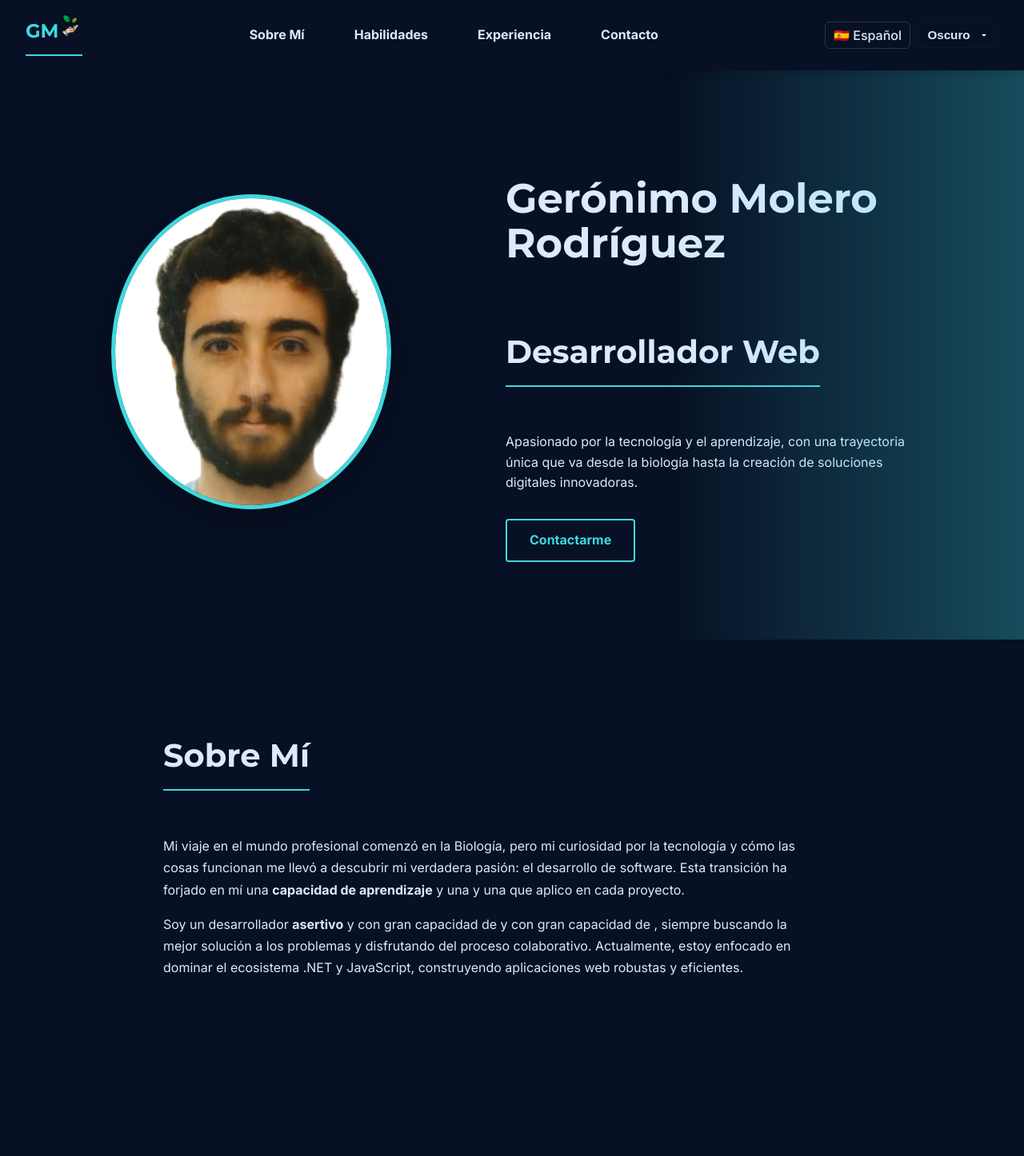
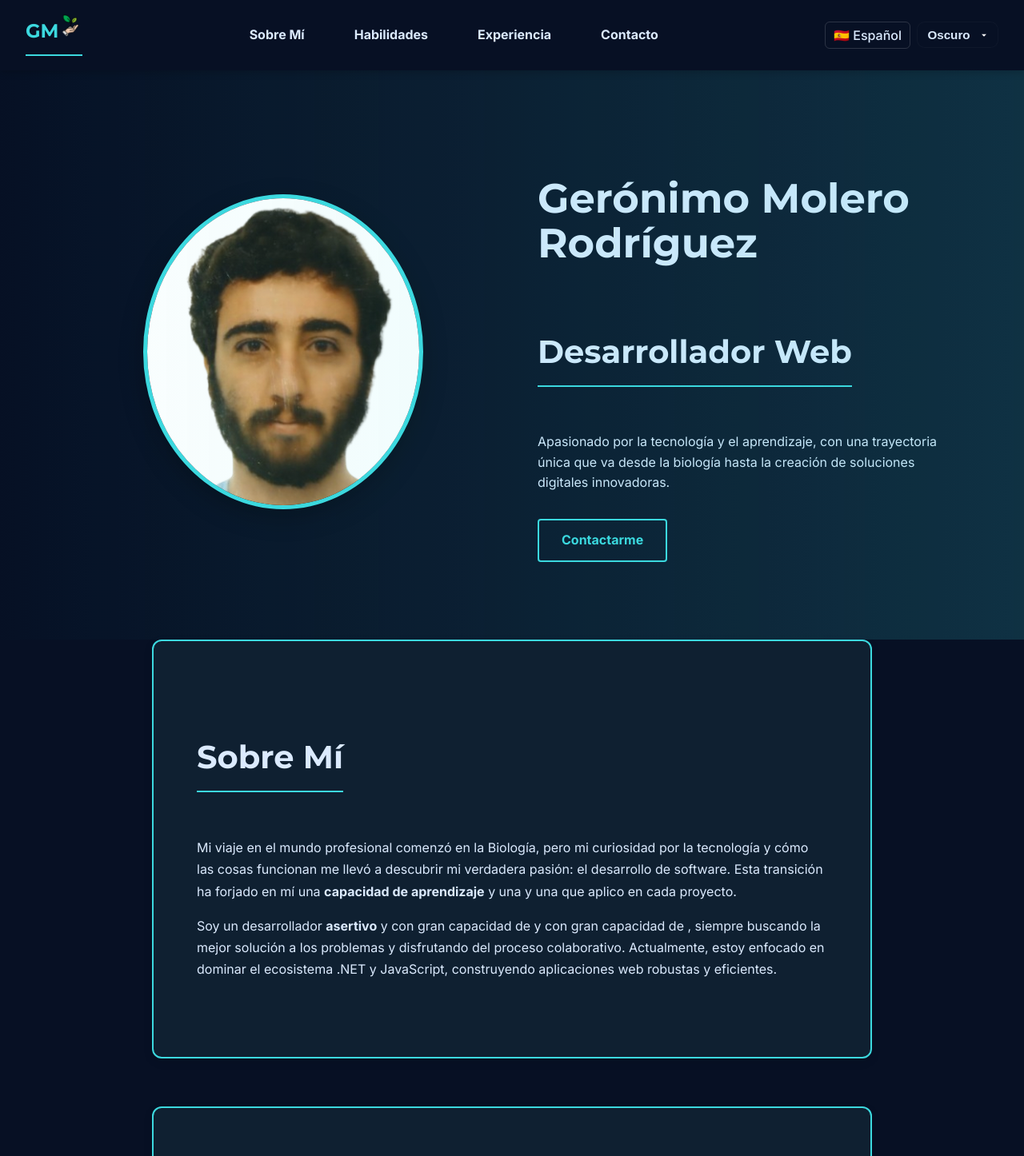
Before and after one commit to GeroniMolero/MiPortfolio, a React (Vite) app: page / in a window 1280 px wide. Shown: the top 1446 px of the page at 80% size. Built offline with nearby package versions, Linux system fonts and the light colour scheme.

Commit message:
Update estilos

```diff
--- a/src/index.css
+++ b/src/index.css
@@ -25,7 +25,7 @@ a:hover {
 body {
   margin: 0;
   display: flex;
-  /* justify-content: center; */
+  justify-content: center;
   place-items: center;
   min-width: 320px;
   min-height: 100vh;
--- a/src/styles/FarolaImg.css
+++ b/src/styles/FarolaImg.css
@@ -25,13 +25,33 @@
   position: absolute;
   top: 0;
   right: 0;
-  width: 450px; /* Ancho del haz de luz */
+  width: 1350px; /* Ancho del haz de luz */
   height: 100vh;
   background: linear-gradient(
     to left,
-    rgba(var(--accent-rgb), 0.3),
+    rgba(var(--accent-rgb), 0.2),
     rgba(var(--accent-rgb), 0)
   );
   z-index: 15;
   pointer-events: none;
+
+  animation: parpadeo 3s infinite ease-in-out;
 }
+
+@keyframes parpadeo {
+  0% {
+    opacity: 1;
+  }
+  25% {
+    opacity: 0.6;
+  }
+  50% {
+    opacity: 0.3;
+  }
+  75% {
+    opacity: 0.8;
+  }
+  100% {
+    opacity: 1;
+  }
+}
--- a/src/styles/Footer.css
+++ b/src/styles/Footer.css
@@ -1,5 +1,4 @@
 .footer{
     opacity: 0.8;
-    text-align: start;
-    margin-left: 30px;
+    text-align: center;
 }
--- a/src/styles/global.css
+++ b/src/styles/global.css
@@ -134,12 +134,21 @@ a:hover {
 }
 
 /* Estilos comunes para las secciones */
-.section:not(#skills){
+/* .section:not(#skills){
   padding: 80px 5%;
   max-width: 900px;
   margin: 0 auto;
+} */
+
+.section{
+  padding: 80px 5%;
+  max-width: 900px;
+  border:2px solid var(--accent-color);
+  border-radius:12px;
+  margin-bottom: 60px;
+  background-color: var(--secondary-color);
+  box-shadow: 0 4px 12px rgba(0, 0, 0, 0.1);
 }
-
 
 /* About Me paragraph styling */
 .about-paragraph {
```
